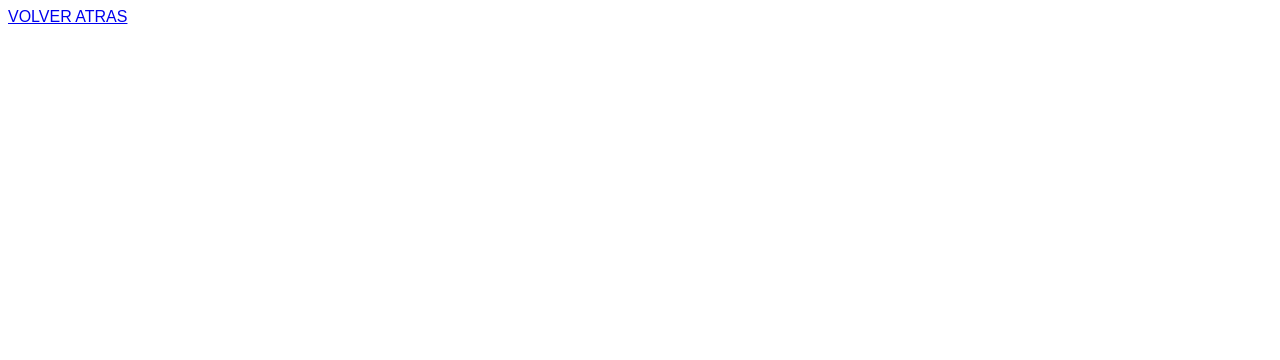
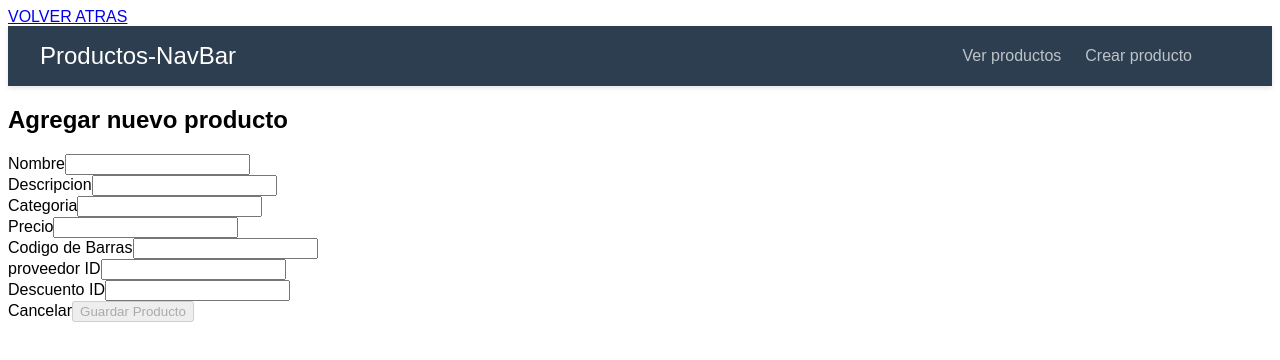
Before and after one commit to Danrognoni/Gestock-FrontEnd, an Angular app: page /productos/createProducto in a window 1280 px wide. Before the commit this address led to /. Shown: the top 360 px of the page. Built offline with nearby package versions, Linux system fonts and the light colour scheme.

Commit message:
algunas coass nuevas

```diff
--- a/db.json
+++ b/db.json
@@ -103,6 +103,126 @@
       "codigoBarras": "566",
       "proveedorId": "4",
       "descuentoId": "5"
+    },
+    {
+      "id": "a708",
+      "nombre": "asads",
+      "descripcion": "adsadsadsads",
+      "categoria": "adsadsadsads",
+      "precio": "adsadsads",
+      "codigoBarras": "adsadsads",
+      "proveedorId": "adsadsads",
+      "descuentoId": "adsads"
+    },
+    {
+      "id": "c706",
+      "nombre": "adsadsadsads",
+      "descripcion": "adsadsadsads",
+      "categoria": "adsadsadsads",
+      "precio": "fafgafa",
+      "codigoBarras": "fafsafsafsfa",
+      "proveedorId": "afsafsafsafs",
+      "descuentoId": "fsafsafsafs"
+    },
+    {
+      "id": "214b",
+      "nombre": "asdddddd",
+      "descripcion": "dddadsadsadsads",
+      "categoria": "adsadsadsadsadsads",
+      "precio": "adsdass",
+      "codigoBarras": "sadsadsadsads",
+      "proveedorId": "ads",
+      "descuentoId": "asd"
+    },
+    {
+      "id": "e3a5",
+      "nombre": "asdddddd",
+      "descripcion": "dddadsadsadsads",
+      "categoria": "adsadsadsadsadsads",
+      "precio": "adsdass",
+      "codigoBarras": "sadsadsadsads",
+      "proveedorId": "ads",
+      "descuentoId": "asd"
+    },
+    {
+      "id": "aa59",
+      "nombre": "asdddddd",
+      "descripcion": "dddadsadsadsads",
+      "categoria": "adsadsadsadsadsads",
+      "precio": "adsdass",
+      "codigoBarras": "sadsadsadsads",
+      "proveedorId": "ads",
+      "descuentoId": "asd"
+    },
+    {
+      "id": "e2fb",
+      "nombre": "asdddddd",
+      "descripcion": "dddadsadsadsads",
+      "categoria": "adsadsadsadsadsads",
+      "precio": "adsdass",
+      "codigoBarras": "sadsadsadsads",
+      "proveedorId": "ads",
+      "descuentoId": "asd"
+    },
+    {
+      "id": "28f3",
+      "nombre": "asdddddd",
+      "descripcion": "dddadsadsadsads",
+      "categoria": "adsadsadsadsadsads",
+      "precio": "adsdass",
+      "codigoBarras": "sadsadsadsads",
+      "proveedorId": "ads",
+      "descuentoId": "asd"
+    },
+    {
+      "id": "5a36",
+      "nombre": "asdddddd",
+      "descripcion": "dddadsadsadsads",
+      "categoria": "adsadsadsadsadsads",
+      "precio": "adsdass",
+      "codigoBarras": "sadsadsadsads",
+      "proveedorId": "ads",
+      "descuentoId": "asd"
+    },
+    {
+      "id": "d3d8",
+      "nombre": "asdddddd",
+      "descripcion": "dddadsadsadsads",
+      "categoria": "adsadsadsadsadsads",
+      "precio": "adsdass",
+      "codigoBarras": "sadsadsadsads",
+      "proveedorId": "ads",
+      "descuentoId": "asd"
+    },
+    {
+      "id": "772e",
+      "nombre": "asdddddd",
+      "descripcion": "dddadsadsadsads",
+      "categoria": "adsadsadsadsadsads",
+      "precio": "adsdass",
+      "codigoBarras": "sadsadsadsads",
+      "proveedorId": "ads",
+      "descuentoId": "asd"
+    },
+    {
+      "id": "7893",
+      "nombre": "adsads",
+      "descripcion": "adsads",
+      "categoria": "adsads",
+      "precio": "adsads",
+      "codigoBarras": "adsads",
+      "proveedorId": "adsads",
+      "descuentoId": "adsads"
+    },
+    {
+      "id": "5dbc",
+      "nombre": "aaaaaaaaaaaaaa",
+      "descripcion": "aaaaaaaaaaaaa",
+      "categoria": "aaaaaaaaaaaaaaaaaaaa",
+      "precio": "aaaaaaaaa",
+      "codigoBarras": "aaaaaaaaaa",
+      "proveedorId": "aaaaaaaaaaa",
+      "descuentoId": "aaaaaaaa"
     }
   ],
   "existencias": [
--- /dev/null
+++ b/src/app/components/producto-nav/producto-nav.component.css
@@ -0,0 +1,55 @@
+/* Poné esto en tu archivo CSS del componente
+  (ej: producto-nav.component.css)
+*/
+
+nav {
+  display: flex; /* 1. Activa Flexbox */
+  justify-content: space-between; /* 2. Envía el h1 y el ul a extremos opuestos */
+  align-items: center; /* 3. Centra todo verticalmente */
+
+  background-color: #2C3E50; /* Un azul oscuro/grisáceo */
+  color: white;
+  padding: 1rem 2rem; /* Espaciado interno (arriba/abajo | izquierda/derecha) */
+  font-family: sans-serif; /* Una fuente limpia, sin serifa */
+  box-shadow: 0 2px 5px rgba(0, 0, 0, 0.1); /* Sombra sutil abajo */
+}
+
+/* El título */
+nav h1 {
+  margin: 0; /* Quita márgenes por defecto del h1 */
+  font-size: 1.5rem;
+  font-weight: 500; /* Un poco más fino que el 'bold' normal */
+}
+
+/* La lista de links */
+nav ul {
+  display: flex; /* Pone los <li> en horizontal */
+  list-style: none; /* Quita los puntos de la lista */
+  margin: 0;
+  padding: 0;
+}
+
+nav li {
+  margin-left: 1.5rem; /* Separación entre los links */
+}
+
+/* Los links <a> */
+nav a {
+  color: #BDC3C7; /* Un gris claro, no tan "fuerte" como el blanco */
+  text-decoration: none; /* Quita el subrayado */
+  font-size: 1rem;
+  transition: color 0.2s ease; /* Transición suave de color al pasar el mouse */
+}
+
+/* Efecto al pasar el mouse */
+nav a:hover {
+  color: white; /* Se pone blanco brillante */
+}
+
+/* Estilo para el link activo (Angular agrega esta clase)
+  ¡Muy recomendado!
+*/
+nav a.active {
+  color: white;
+  font-weight: 700; /* Lo pone en negrita */
+}
--- /dev/null
+++ b/src/app/components/producto-nav/producto-nav.component.html
@@ -0,0 +1,11 @@
+<nav>
+  <h1>Productos-NavBar</h1>
+  <ul>
+    <li><a routerLink="productoList">Ver productos</a></li>
+    <li><a routerLink="createProducto">Crear producto</a></li>
+    <li></li>
+    <li></li>
+  </ul>
+</nav>
+
+<router-outlet></router-outlet>
--- a/src/app/pages/producto-form/producto-form.component.ts
+++ b/src/app/pages/producto-form/producto-form.component.ts
@@ -68,7 +68,7 @@ export class ProductoFormComponent {
   postProducts(){
     return this.productService.postProductos(this.productForm.value).subscribe({
       next : (newProduct) =>{
-        this.routes.navigate(['/productos'])
+        this.routes.navigate(['/productos/productoList'])
       },
       error : (e) =>{
         console.error(e);
```
Also changed, not shown: src/app/app.routes.ts (+25 -9 lines), src/app/components/producto-nav/producto-nav.component.ts (added, +12 -0 lines).
